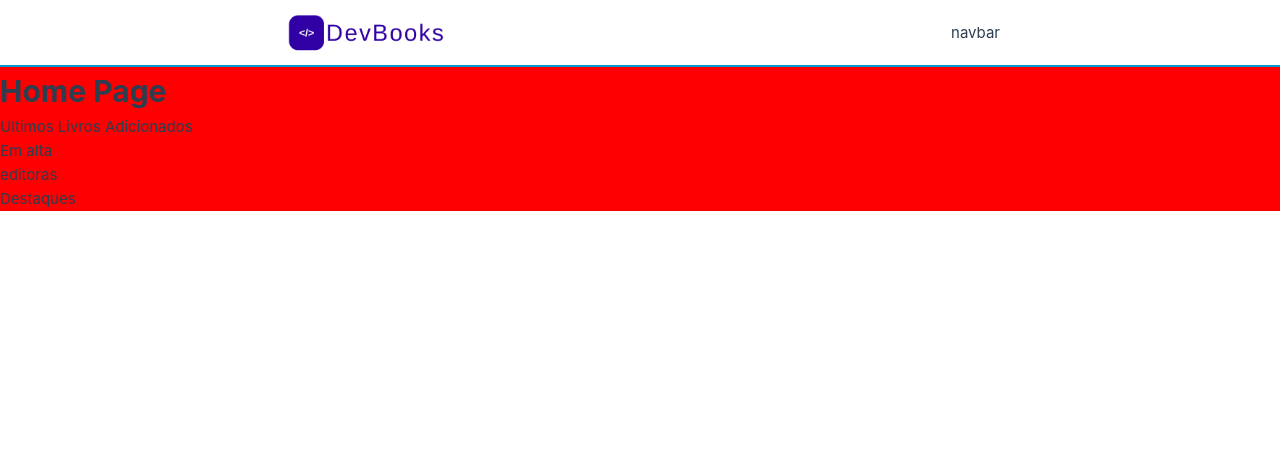
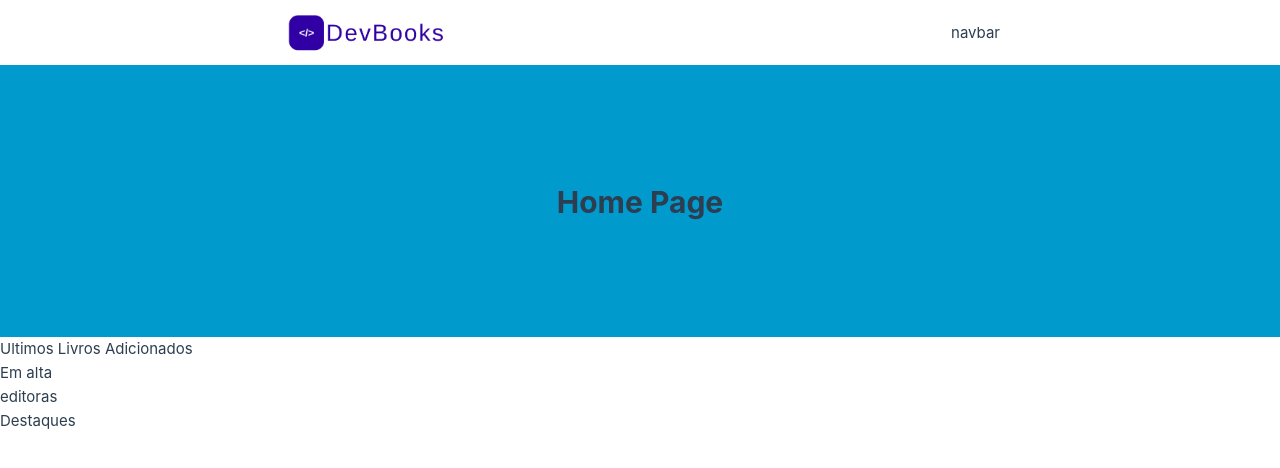
Before and after one commit to PauloHPMKT/dev-books-front-user, a Vue app: page / in a window 1280 px wide. Shown: the top 468 px of the page. Built offline with nearby package versions, Linux system fonts and the light colour scheme.

Commit message:
aplicando include aos estilos da home

```diff
--- a/src/assets/sass/pages/home-view.scss
+++ b/src/assets/sass/pages/home-view.scss
@@ -1,5 +1,5 @@
-.container-page {
-  background-color: red;
-  max-width: 1360px;
-  margin: 0 auto;
+.banner-home {
+  background-color: #009acc;
+  @include align-elements(flex, center, center);
+  height: 270px;
 }
```
